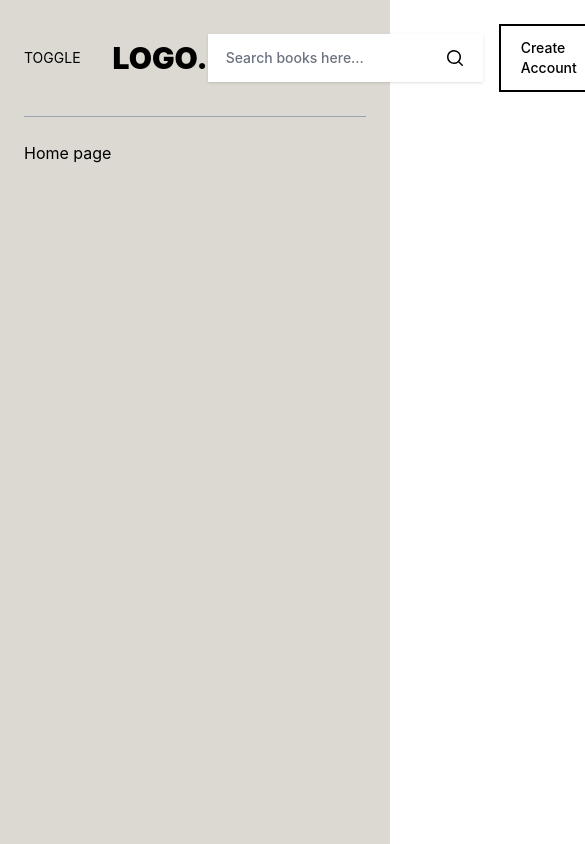
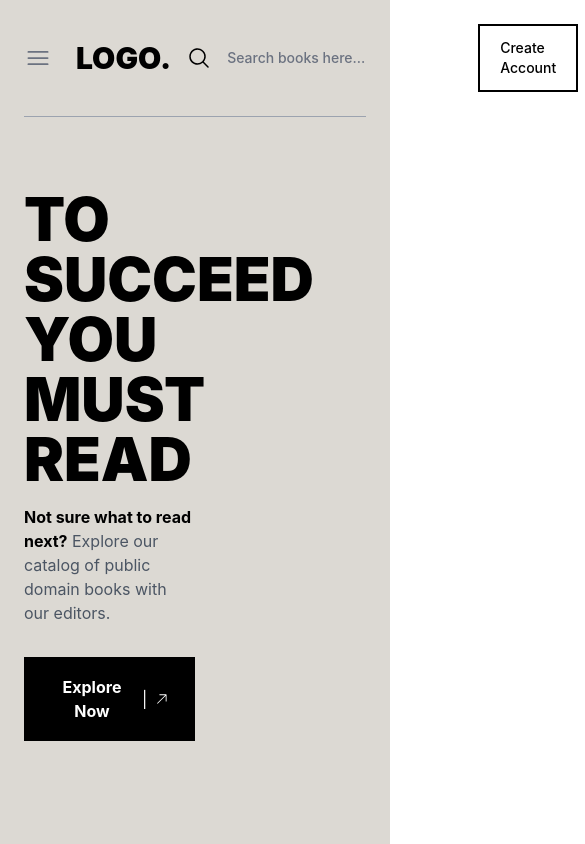
Before and after one commit to alabaganne/books-library, a React (Create React App) app in the folder client/: page / in a window 390 px wide. Shown: the whole page, 585 px wide, since content can reach past the window. Built offline with nearby package versions, Linux system fonts and the light colour scheme.

Commit message:
Add icons to navbar and Develop half hero section

```diff
--- a/client/package.json
+++ b/client/package.json
@@ -3,6 +3,7 @@
   "version": "0.1.0",
   "private": true,
   "dependencies": {
+    "@heroicons/react": "^2.0.14",
     "@testing-library/jest-dom": "^5.16.5",
     "@testing-library/react": "^13.4.0",
     "@testing-library/user-event": "^13.5.0",
--- a/client/src/App.tsx
+++ b/client/src/App.tsx
@@ -5,7 +5,9 @@ import Layout from './components/Layout';
 
 function App() {
   return (
-    <Layout children={(<Outlet />)}/>
+    <div>
+      <Layout children={(<Outlet />)}/>
+    </div>
   );
 }
 
--- a/client/src/components/Navbar.tsx
+++ b/client/src/components/Navbar.tsx
@@ -1,52 +1,53 @@
 import React, { useEffect, useState } from "react";
 import { Link } from "react-router-dom";
+import { MagnifyingGlassIcon, Bars3Icon, ArrowUpRightIcon, HomeIcon, BookOpenIcon, HashtagIcon, UsersIcon } from "@heroicons/react/24/solid";
 
-interface Link {
+interface NavLink {
 	name: string;
 	href: string;
 	current: boolean;
+	icon: React.ReactNode;
 }
 
-const navigation: Array<Link> = [
-	{ name: 'Home', href: '#', current: true },
-	{ name: 'About Us', href: '#', current: false },
-	{ name: 'Books', href: '#', current: false },
-	{ name: 'Categories', href: '#', current: false },
+const navigation: Array<NavLink> = [
+	{ name: 'Home', href: '#', current: true, icon: (<HomeIcon className="h-6 w-6" />) },
+	{ name: 'About Us', href: '#', current: false, icon: (<UsersIcon className="h-6 w-6" />) },
+	{ name: 'Books', href: '#', current: false, icon: (<BookOpenIcon className="h-6 w-6" />) },
+	{ name: 'Categories', href: '#', current: false, icon: (<HashtagIcon className="h-6 w-6" />) },
 ]
-
-function NavLink(props: Link) {
-	return (
-		<Link to={props.name} className="text-sm font-medium text-gray-700 hover:text-gray-500">{ props.name }</Link>
-	)
-}
 
 const Navbar: React.FC = () => {
 	const [isOpen, setIsOpen] = useState(false);
+
+	useEffect(() => {
+
+	}, []);
 
 	return (
 		<nav className="mx-6 border-b border-gray-400">
 			<div className="py-6 flex items-center justify-between">
 				<div className="flex items-center">
 					<button onClick={() => setIsOpen(!isOpen)}
-						className="lg:hidden mr-8 text-sm"
-					>TOGGLE</button>
+						className="lg:hidden mr-6 text-gray-500 hover:text-black"
+					>
+						<Bars3Icon className="h-7 w-7" />
+					</button>
 					<div className="font-black text-3xl">LOGO.</div>
 					<div className="ml-10 hidden lg:flex gap-8">
 						{navigation.map(item => {
-							return (<NavLink name={item.name} href={item.href} current={item.current} />);
+							return (<Link to={item.href}
+								className="text-sm text-gray-700 hover:text-black font-medium"
+							>{item.name}</Link>);
 						})}
 					</div>
 				</div>
 				<div className="flex items-center gap-4">
 					{/* search input */}
-					<form className="flex bg-white px-4 py-3 border-2 border-white shadow">
-						<input type="text" placeholder="Search books here..." className="text-sm border-none outline-none placeholder-gray-500 font-medium" />
-						<button type="submit">
-							{/* search icon */}
-							<svg xmlns="http://www.w3.org/2000/svg" viewBox="0 0 20 20" fill="currentColor" className="w-5 h-5">
-								<path fillRule="evenodd" d="M9 3.5a5.5 5.5 0 100 11 5.5 5.5 0 000-11zM2 9a7 7 0 1112.452 4.391l3.328 3.329a.75.75 0 11-1.06 1.06l-3.329-3.328A7 7 0 012 9z" clipRule="evenodd" />
-							</svg>
+					<form className="flex bg-transparent px-4 py-3">
+						<button type="submit" className="mr-4">
+							<MagnifyingGlassIcon className="h-6 w-6 text-black" />
 						</button>
+						<input type="text" placeholder="Search books here..." className="text-sm border-none outline-none placeholder-gray-500 font-medium bg-transparent" />
 					</form>
 					{/* create account button */}
 					<Link to={'/register'} className="px-5 py-3 border-2 border-black font-medium text-sm hover:bg-black hover:text-white">Create Account</Link>
@@ -55,8 +56,8 @@ const Navbar: React.FC = () => {
 			{isOpen && <div className="lg:hidden">
 				{navigation.map(item => {
 					return (<div>
-						<Link to={item.href} className="block px-6 py-4 font-medium text-black hover:text-white hover:bg-black border-t border-gray-400">
-							{item.name}
+						<Link to={item.href} className="flex px-6 py-4 font-medium text-black hover:text-white hover:bg-black border-t border-gray-400">
+							<span className="mr-4">{item.icon}</span> {item.name}
 						</Link>
 					</div>)
 				})}
--- a/client/src/pages/Home.tsx
+++ b/client/src/pages/Home.tsx
@@ -1,6 +1,19 @@
+import { ArrowUpRightIcon } from "@heroicons/react/24/solid";
+
 function Home() {
 	return (
-		<div>Home page</div>
+		<div className="grid grid-cols-2 py-12">
+			<div className="col-span-1">
+				<h1 className="text-6xl font-black uppercase">To succeed you must read</h1>
+				<p className="mt-4 text-gray-600"><span className="font-bold text-black">Not sure what to read next?</span> Explore our catalog of public domain books with our editors.</p>
+				<button className="mt-8 flex items-center justify-between gap-2 px-6 py-4 bg-black text-white hover:bg-transparent hover:text-black border-2 border-transparent hover:border-black">
+					<span className="font-bold">Explore Now</span>
+					<span>|</span>
+					<ArrowUpRightIcon className="h-4 w-4" />
+				</button>
+			</div>
+			<div className="col-span-1"></div>
+		</div>
 	);
 }
 
```
Also changed, not shown: 1 other file (tests, documents, lock files or other folders).
